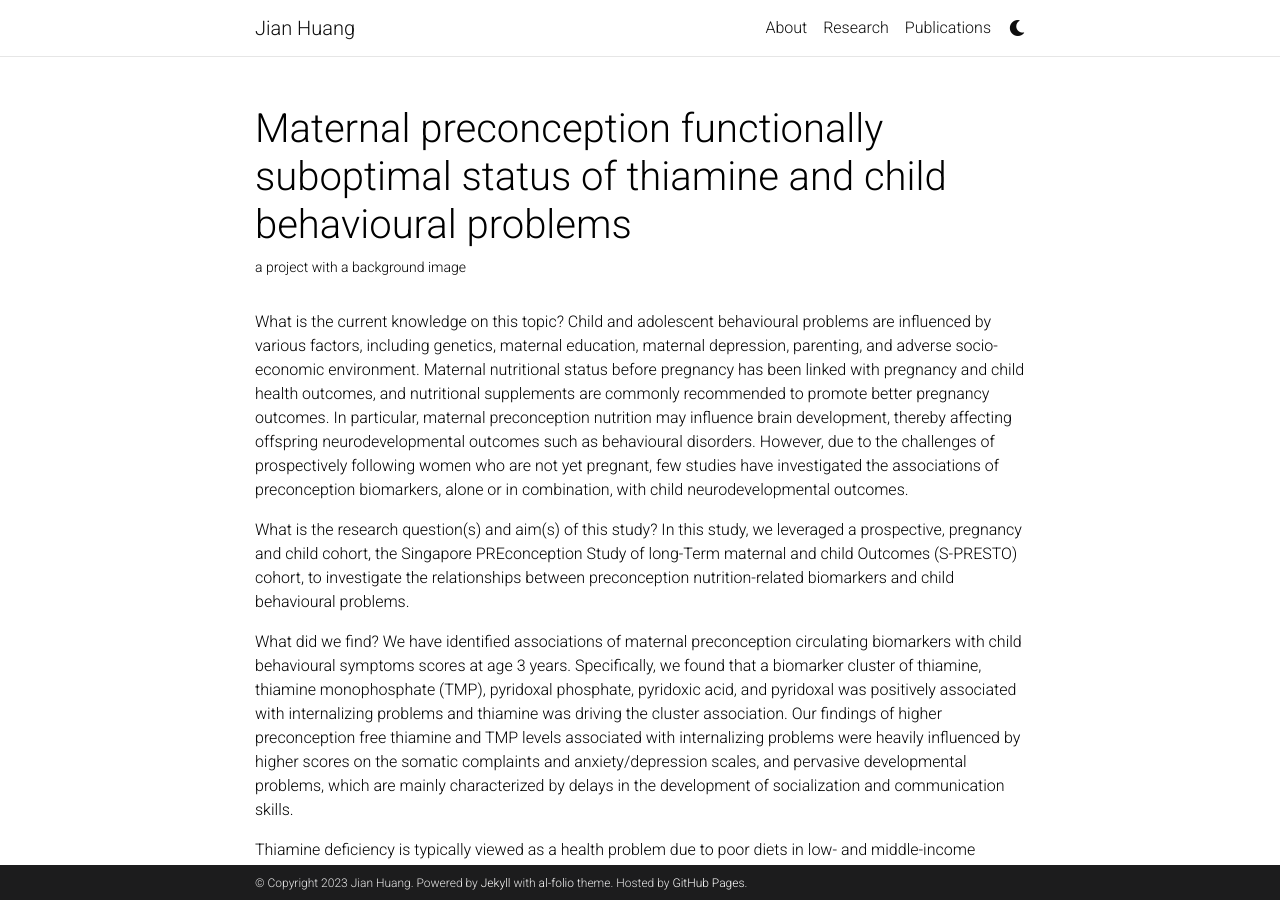
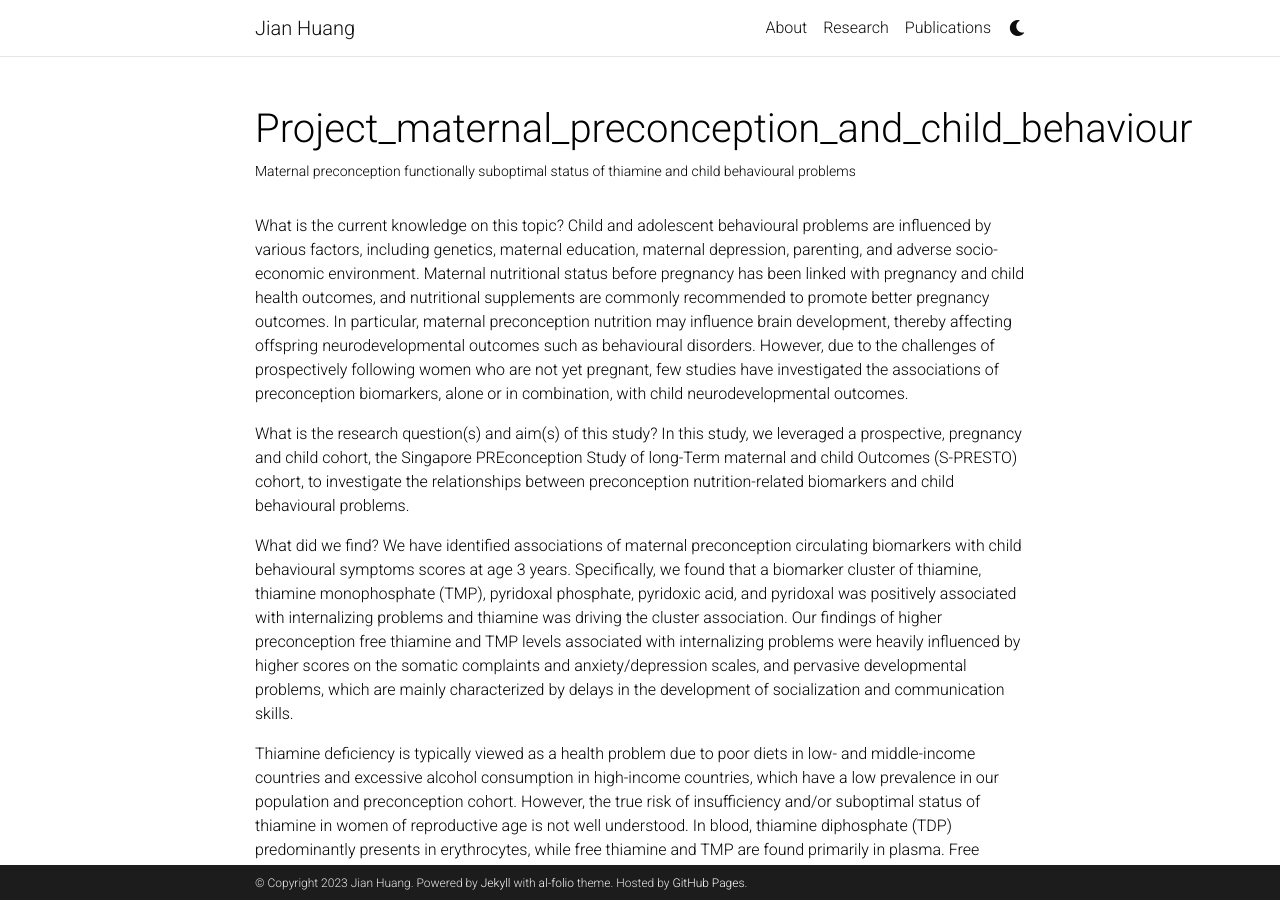
Before and after one commit to jianvhuang/jianvhuang.github.io, a Jekyll site: the page built from _projects/project_maternal_preconception_and_child_behaviour.md, in a window 1280 px wide and 900 px high. Built offline with Jekyll 4.4.1, drawn with Linux system fonts in a browser that asks for light colours; full-size pictures stand in for the smaller copies a plugin makes; comment, search, counter and statistics services are not loaded; a style sheet for code colours, icons or effects is not loaded.

Commit message:
Update project_maternal_preconception_and_child_behaviour.md

```diff
--- a/_projects/project_maternal_preconception_and_child_behaviour.md
+++ b/_projects/project_maternal_preconception_and_child_behaviour.md
@@ -1,7 +1,7 @@
 ---
 layout: page
-title: Maternal preconception functionally suboptimal status of thiamine and child behavioural problems
-description: a project with a background image
+title:
+description: Maternal preconception functionally suboptimal status of thiamine and child behavioural problems
 img: assets/img/publication_preview/preconception_sample.png
 importance: 1
 ---
```
